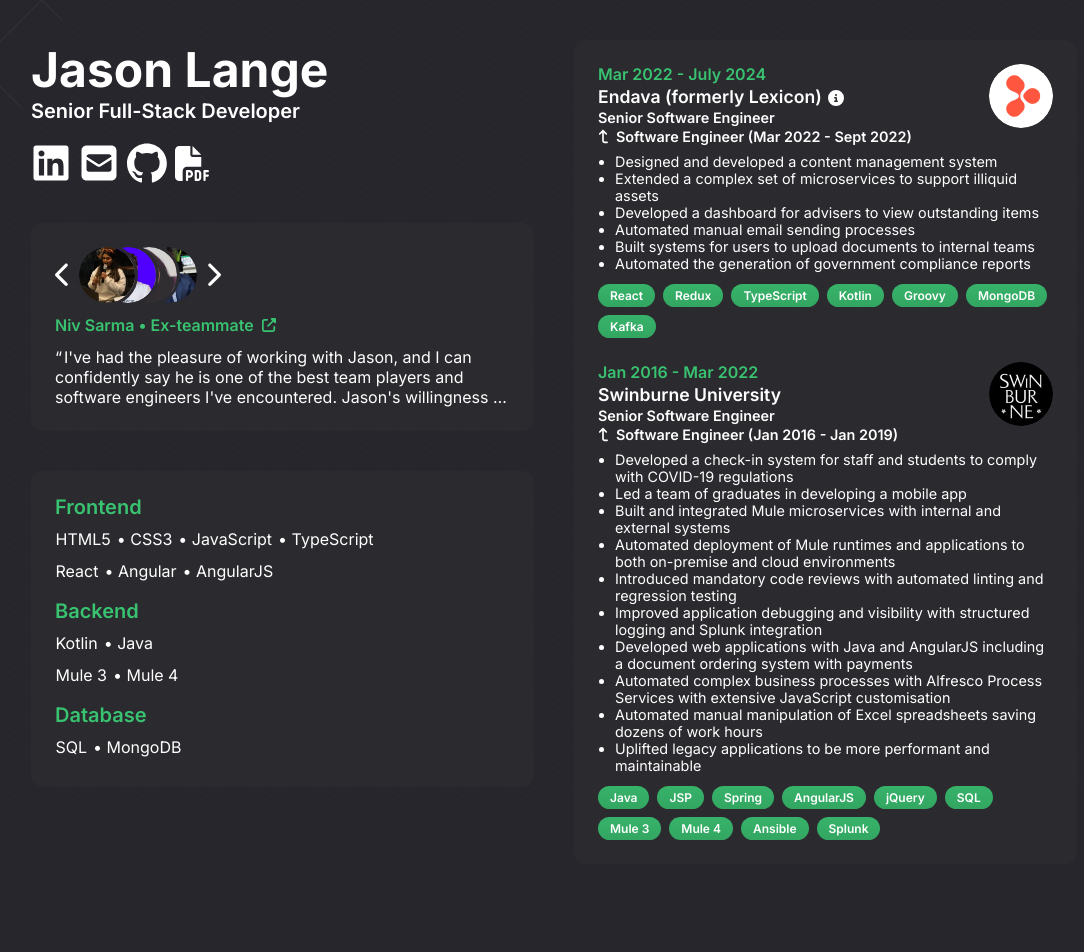
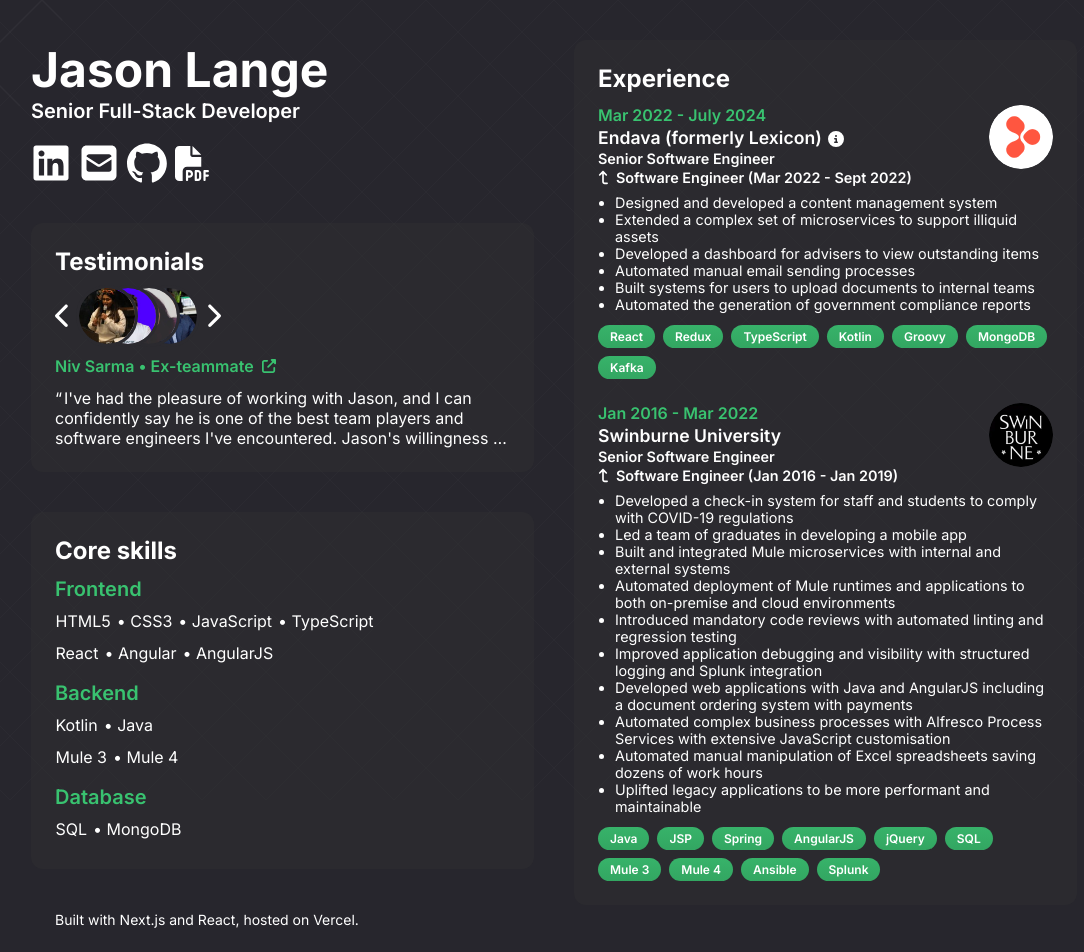
Before and after one commit to jason-d-f-lange/jasonlange.dev, a Next.js app: page / in a window 1280 px wide. Shown: the top 952 px of the page, without its empty margins (86-1170 px from the left). Before the commit the page ends 906 px from the top, so only its background shows below. Built offline with nearby package versions, Linux system fonts and the light colour scheme.

Commit message:
Add site heading and info ("Built with Next.js and ...")

```diff
--- a/src/app/page.tsx
+++ b/src/app/page.tsx
@@ -9,6 +9,8 @@
 
 const baseGap = 20;
 
+const twoColumnBreakpoint = '@media (min-width: 1020px)';
+
 const Content = styled.main({
   margin: '0 auto',
   maxWidth: 1126,
@@ -18,7 +20,7 @@
   padding: baseGap,
   gap: baseGap,
 
-  '@media (min-width: 1020px)': {
+  [twoColumnBreakpoint]: {
     display: 'block',
     columns: 2,
     padding: baseGap * 2,
@@ -44,6 +46,21 @@
   }),
 );
 
+const SectionHeading = styled.h2({
+  fontWeight: 'var(--font-weight-bold)',
+  fontSize: '1.5em',
+  marginBottom: 12,
+});
+
+const SiteInfo = styled.span({
+  fontSize: 14,
+  padding: '0 24px',
+  order: 1,
+  [twoColumnBreakpoint]: {
+    order: 0,
+  },
+});
+
 export default function Home() {
   return (
     <Content>
@@ -55,20 +72,21 @@
       </Section>
 
       <Section>
+        <SectionHeading>Testimonials</SectionHeading>
         <Testimonials testimonials={testimonialItems} />
       </Section>
 
       <Section>
+        <SectionHeading>Core skills</SectionHeading>
         <Skills />
       </Section>
 
+      <SiteInfo>Built with Next.js and React, hosted on Vercel.</SiteInfo>
+
       <Section>
+        <SectionHeading>Experience</SectionHeading>
         <Experience />
       </Section>
-
-      {/* <span style={{ fontSize: 14, fontWeight: 'normal' }}>
-          Built with Next.js and React, hosted on Vercel.
-        </span> */}
     </Content>
   );
 }
```
